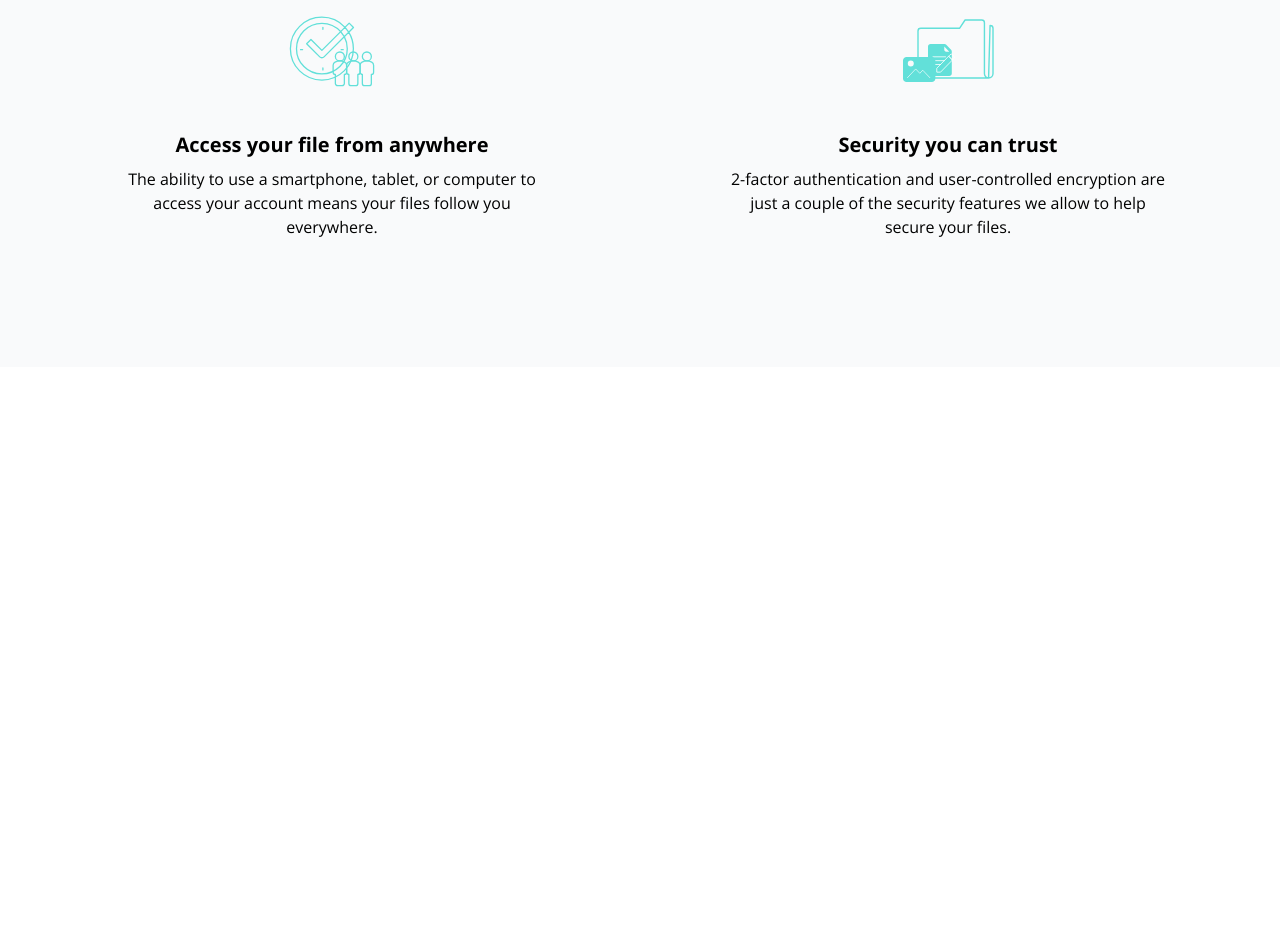
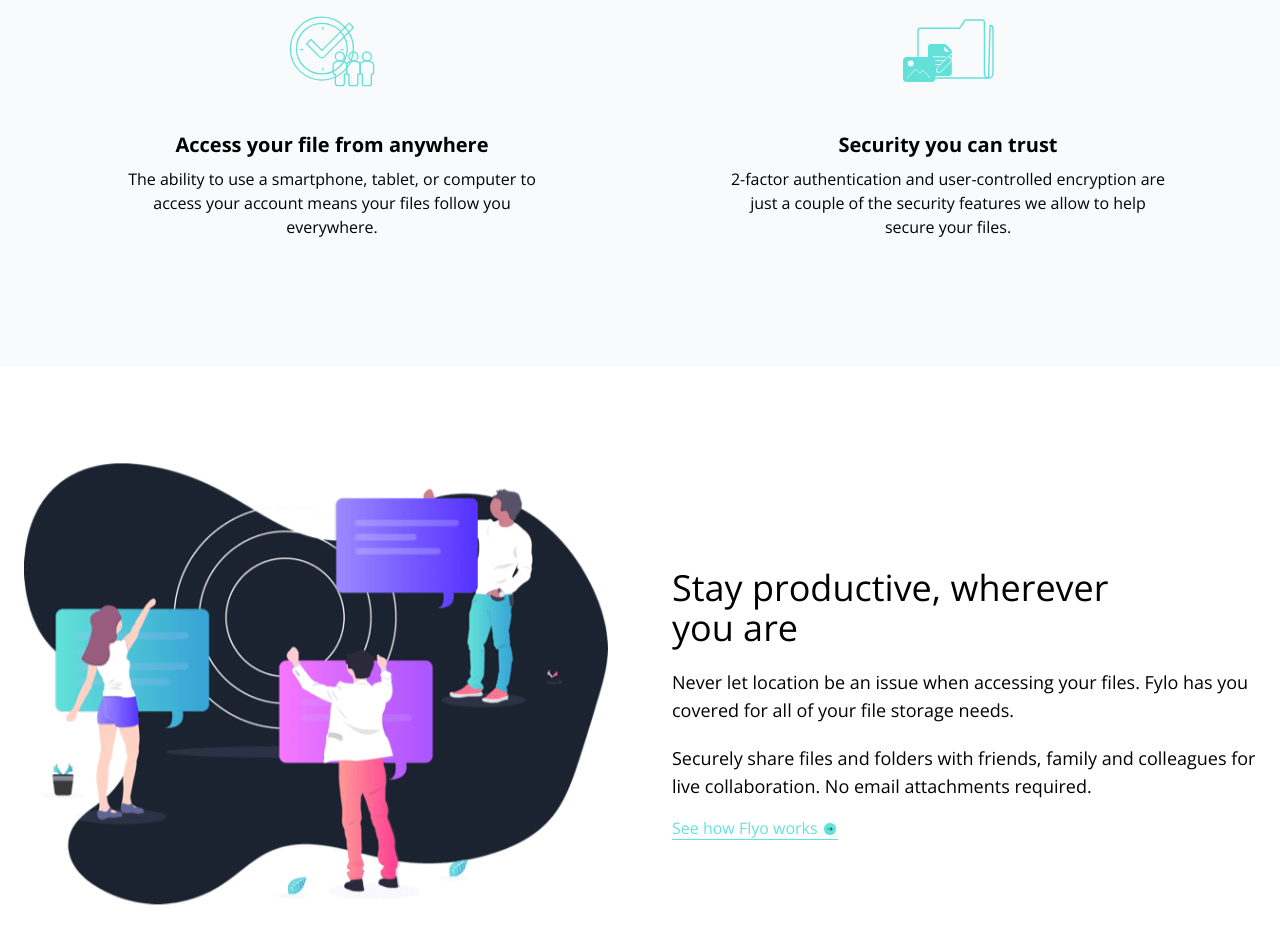
Before and after one commit to Plyavinskiy/fylo-with-tailwind-css, a website: page index.html in a window 1280 px wide. Shown: the part 1683-2628 px from the top of the page. Before the commit the page ends 2050 px from the top, so only its background shows below. Drawn offline with nearby package versions, Linux system fonts and the light colour scheme.

Commit message:
feat: add the Productive section

```diff
--- a/index.html
+++ b/index.html
@@ -302,5 +302,86 @@
         </div>
       </div>
     </section>
+
+    <!-- Productive Section -->
+    <section id="productive" class="bg-white dark:bg-darkBlue">
+      <!-- Productive Container -->
+      <div
+        class="container flex flex-col items-center mx-auto px-6 pt-24 pb-34 md:flex-row md:space-x-16"
+      >
+        <!-- Image -->
+        <div class="md:w-1/2">
+          <img
+            src="assets/illustration-stay-productive.png"
+            alt="Illustration Stay Productive"
+            class="mb-10"
+          />
+        </div>
+        <!-- Content -->
+        <div class="flex flex-col items-start md:w-1/2">
+          <div class="flex flex-col space-y-5">
+            <h4 class="max-w-md text-xl text-bold md:text-4xl">
+              Stay productive, wherever you are
+            </h4>
+            <p class="text-md md:text-lg">
+              Never let location be an issue when accessing your files. Fylo has
+              you covered for all of your file storage needs.
+            </p>
+
+            <p class="text-md md:text-lg">
+              Securely share files and folders with friends, family and
+              colleagues for live collaboration. No email attachments required.
+            </p>
+          </div>
+
+          <!-- Link -->
+          <div class="block mt-4">
+            <a href="#" class="border-b border-accentCyan text-accentCyan">
+              See how Flyo works
+              <svg
+                class="inline"
+                width="16"
+                height="16"
+                xmlns="http://www.w3.org/2000/svg"
+                xmlns:xlink="http://www.w3.org/1999/xlink"
+              >
+                <defs>
+                  <circle id="b" cx="6" cy="6" r="6" />
+                  <filter
+                    x="-25%"
+                    y="-25%"
+                    width="150%"
+                    height="150%"
+                    filterUnits="objectBoundingBox"
+                    id="a"
+                  >
+                    <feOffset in="SourceAlpha" result="shadowOffsetOuter1" />
+                    <feGaussianBlur
+                      stdDeviation="1"
+                      in="shadowOffsetOuter1"
+                      result="shadowBlurOuter1"
+                    />
+                    <feColorMatrix
+                      values="0 0 0 0 0.384313725 0 0 0 0 0.878431373 0 0 0 0 0.850980392 0 0 0 0.811141304 0"
+                      in="shadowBlurOuter1"
+                    />
+                  </filter>
+                </defs>
+                <g fill="none" fill-rule="evenodd">
+                  <g transform="translate(2 2)">
+                    <use fill="#000" filter="url(#a)" xlink:href="#b" />
+                    <use fill="#62E0D9" xlink:href="#b" />
+                  </g>
+                  <path
+                    d="M8.582 6l-.363.35 1.452 1.4H5.333v.5h4.338L8.22 9.65l.363.35 2.074-2z"
+                    fill="#1B2330"
+                  />
+                </g>
+              </svg>
+            </a>
+          </div>
+        </div>
+      </div>
+    </section>
   </body>
 </html>
```
Also changed, not shown: css/style.css.
